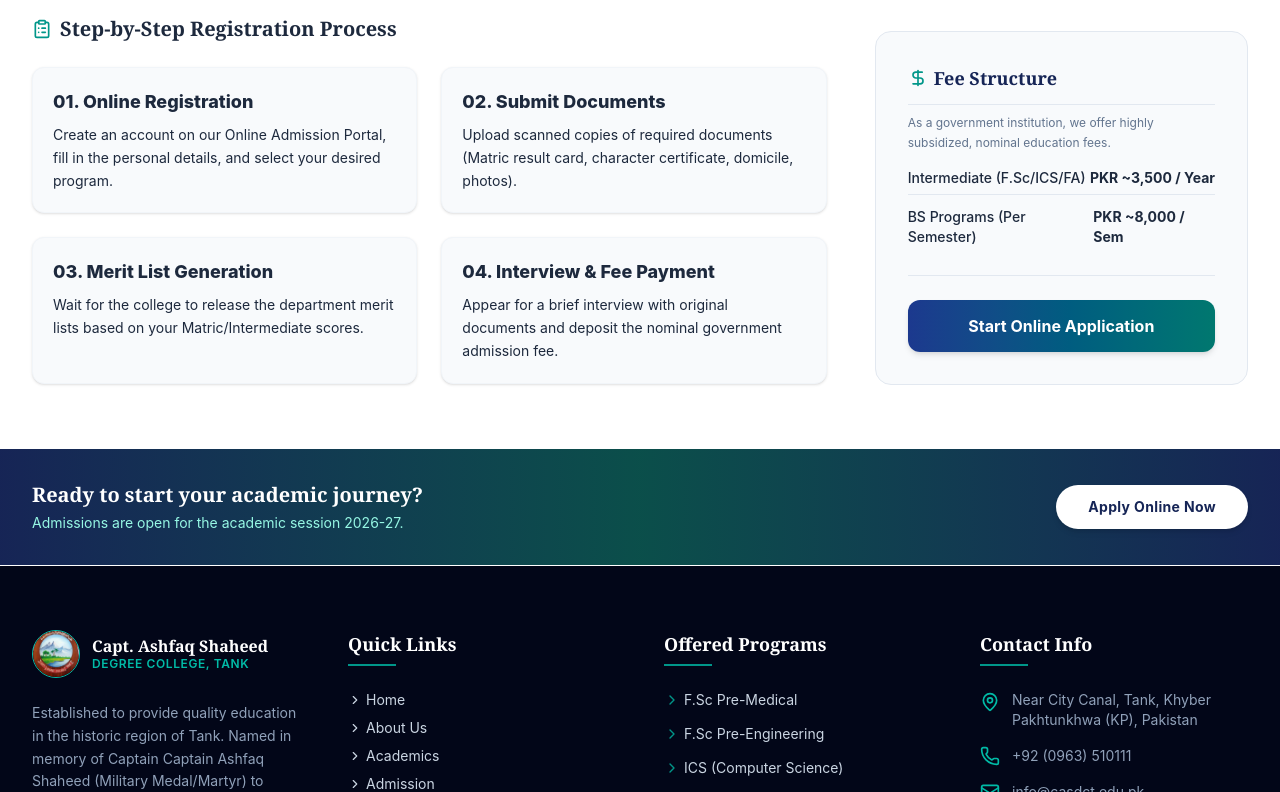
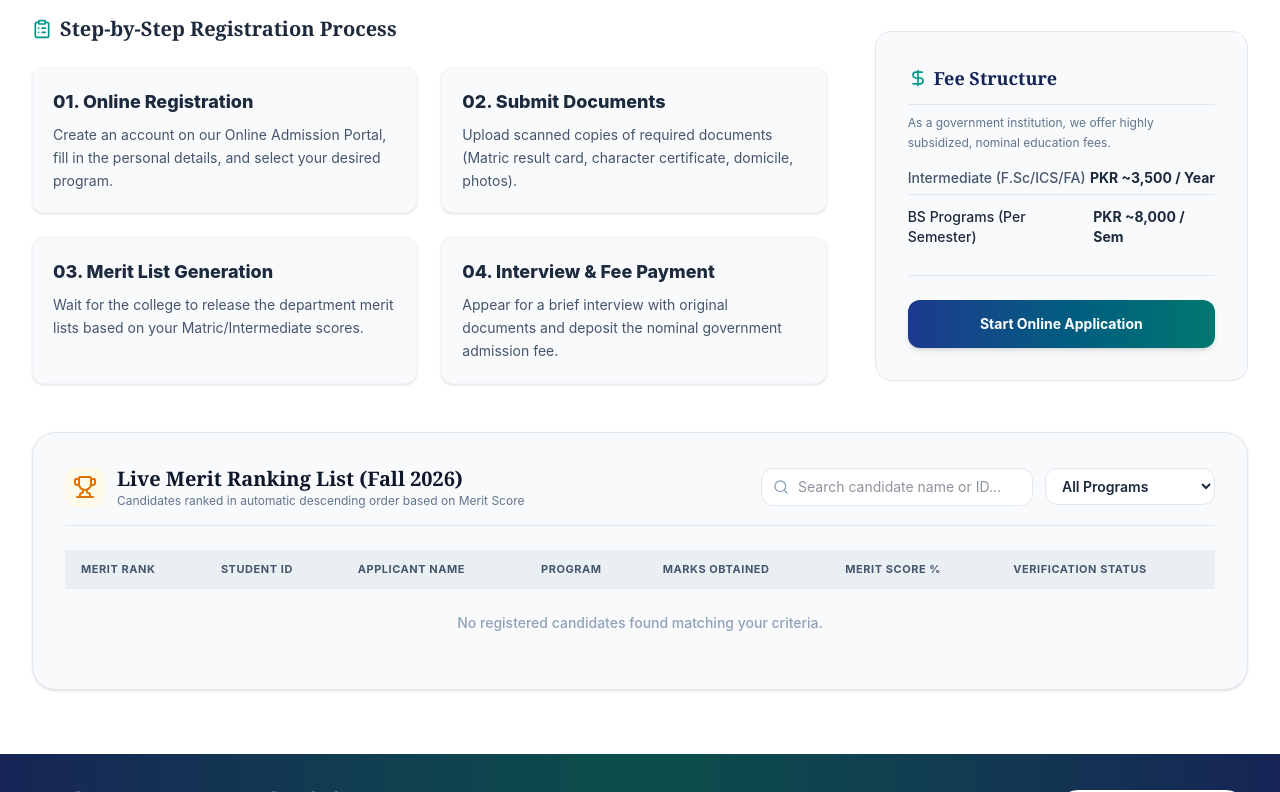
Before and after one commit to tanveermedaveer-jpg/gdc-tank-website, a React (Vite) app: page /admission in a window 1280 px wide. Shown: the part 808-1600 px from the top of the page. Built offline with nearby package versions, Linux system fonts and the light colour scheme.

Commit message:
Implement automatic descending merit-based sorting for student records and live public merit list

```diff
--- a/src/pages/Admission.jsx
+++ b/src/pages/Admission.jsx
@@ -1,11 +1,49 @@
+import { useState, useEffect, useMemo } from 'react';
 import { Link } from 'react-router-dom';
-import { ClipboardList, ArrowRight, ShieldCheck, CheckCircle2, DollarSign, FileText } from 'lucide-react';
+import { ClipboardList, ShieldCheck, CheckCircle2, DollarSign, FileText, Award, Search, Trophy } from 'lucide-react';
 import campusImg from '../assets/campus.png';
 import { useLanguage } from '../context/LanguageContext';
 
 export default function Admission() {
   const { t } = useLanguage();
   const isUrdu = t('home') === 'ہوم';
+
+  const [admissions, setAdmissions] = useState([]);
+  const [selectedProgram, setSelectedProgram] = useState('All');
+  const [searchQuery, setSearchQuery] = useState('');
+
+  // Load admissions from localStorage on mount and sort by merit descending
+  useEffect(() => {
+    const loadMeritList = () => {
+      const stored = localStorage.getItem('casdct_admissions');
+      if (stored) {
+        try {
+          const parsed = JSON.parse(stored);
+          if (Array.isArray(parsed)) {
+            // Sort by Merit % descending
+            const sorted = [...parsed].sort((a, b) => Number(b.meritPct || 0) - Number(a.meritPct || 0));
+            setAdmissions(sorted);
+          }
+        } catch (e) {}
+      }
+    };
+    loadMeritList();
+    window.addEventListener('casdct_admission_submitted', loadMeritList);
+    return () => window.removeEventListener('casdct_admission_submitted', loadMeritList);
+  }, []);
+
+  // Filtered public merit list sorted descending by merit percentage
+  const publicMeritList = useMemo(() => {
+    return admissions.filter(st => {
+      const query = searchQuery.toLowerCase().trim();
+      const matchesQuery = st.fullName.toLowerCase().includes(query) ||
+                           st.regId.toLowerCase().includes(query) ||
+                           st.program.toLowerCase().includes(query);
+      if (!matchesQuery) return false;
+      if (selectedProgram === 'All') return true;
+      return st.program.toLowerCase().includes(selectedProgram.toLowerCase());
+    }).sort((a, b) => Number(b.meritPct || 0) - Number(a.meritPct || 0));
+  }, [admissions, searchQuery, selectedProgram]);
 
   const steps = [
     {
@@ -75,17 +113,18 @@ export default function Admission() {
       </section>
 
       {/* Intro and Guidelines */}
-      <section className="bg-white py-16">
-        <div className="max-w-7xl mx-auto px-4 sm:px-6 lg:px-8">
+      <section className="bg-white dark:bg-slate-950 py-16">
+        <div className="max-w-7xl mx-auto px-4 sm:px-6 lg:px-8 space-y-12">
+
           <div className="grid grid-cols-1 lg:grid-cols-12 gap-12">
 
             {/* Left Content */}
             <div className="lg:col-span-8 space-y-8">
               <div>
-                <h2 className="text-2xl font-bold text-blue-950 font-serif mb-4">
+                <h2 className="text-2xl font-bold text-blue-950 dark:text-white font-serif mb-4">
                   {isUrdu ? 'داخلہ کے رہنما اصول' : 'Admission Guidelines'}
                 </h2>
-                <p className="text-slate-650 leading-relaxed text-sm sm:text-base">
+                <p className="text-slate-600 dark:text-slate-300 leading-relaxed text-sm sm:text-base">
                   {isUrdu
                     ? 'گورنمنٹ کیپٹن اشفاق شہید ڈگری کالج، ٹانک میں داخلے خالصتاً میرٹ کی بنیاد پر ہائر ایجوکیشن ڈیپارٹمنٹ (HED)، حکومتِ خیبر پختونخوا کی جاری کردہ پالیسی کے مطابق ہوتے ہیں۔'
                     : 'Admissions to Captain. Ashfaq Shaheed Degree College, Tank are strictly based on merit, conforming to the policy rules issued by the Higher Education Department (HED), Government of Khyber Pakhtunkhwa.'}
@@ -93,42 +132,42 @@ export default function Admission() {
               </div>
 
               {/* Timeline Info */}
-              <div className="bg-teal-50 border border-teal-150 rounded-2xl p-6 sm:p-8">
-                <h3 className="text-lg font-bold text-teal-950 font-serif mb-3 flex items-center">
-                  <ShieldCheck className="w-5 h-5 text-teal-700 mr-2" />
+              <div className="bg-teal-50 dark:bg-slate-900 border border-teal-150 dark:border-slate-800 rounded-2xl p-6 sm:p-8">
+                <h3 className="text-lg font-bold text-teal-950 dark:text-teal-300 font-serif mb-3 flex items-center">
+                  <ShieldCheck className="w-5 h-5 text-teal-700 dark:text-teal-400 mr-2" />
                   {isUrdu ? 'داخلہ کا اہم شیڈول (خریف 2026)' : 'Key Admission Schedule (Fall 2026)'}
                 </h3>
-                <ul className="space-y-3.5 text-sm text-slate-700 mt-4">
-                  <li className="flex justify-between border-b border-teal-100 pb-2">
-                    <span className="font-semibold text-slate-600">{isUrdu ? 'آن لائن رجسٹریشن کا آغاز:' : 'Online Registrations Start:'}</span>
-                    <span className="font-bold text-teal-800">{isUrdu ? '20 اگست، 2026' : 'August 20, 2026'}</span>
+                <ul className="space-y-3.5 text-sm text-slate-700 dark:text-slate-300 mt-4">
+                  <li className="flex justify-between border-b border-teal-100 dark:border-slate-800 pb-2">
+                    <span className="font-semibold text-slate-600 dark:text-slate-400">{isUrdu ? 'آن لائن رجسٹریشن کا آغاز:' : 'Online Registrations Start:'}</span>
+                    <span className="font-bold text-teal-800 dark:text-teal-300">{isUrdu ? '20 اگست، 2026' : 'August 20, 2026'}</span>
                   </li>
-                  <li className="flex justify-between border-b border-teal-100 pb-2">
-                    <span className="font-semibold text-slate-600">{isUrdu ? 'آن لائن درخواست جمع کرانے کی آخری تاریخ:' : 'Last Date to Submit Online Application:'}</span>
-                    <span className="font-bold text-teal-800">{isUrdu ? '10 ستمبر، 2026' : 'September 10, 2026'}</span>
+                  <li className="flex justify-between border-b border-teal-100 dark:border-slate-800 pb-2">
+                    <span className="font-semibold text-slate-600 dark:text-slate-400">{isUrdu ? 'آن لائن درخواست جمع کرانے کی آخری تاریخ:' : 'Last Date to Submit Online Application:'}</span>
+                    <span className="font-bold text-teal-800 dark:text-teal-300">{isUrdu ? '10 ستمبر، 2026' : 'September 10, 2026'}</span>
                   </li>
-                  <li className="flex justify-between border-b border-teal-100 pb-2">
-                    <span className="font-semibold text-slate-600">{isUrdu ? 'پہلی میرٹ لسٹ کا اجراء:' : 'First Merit List Display:'}</span>
-                    <span className="font-bold text-teal-800">{isUrdu ? '14 ستمبر، 2026' : 'September 14, 2026'}</span>
+                  <li className="flex justify-between border-b border-teal-100 dark:border-slate-800 pb-2">
+                    <span className="font-semibold text-slate-600 dark:text-slate-400">{isUrdu ? 'پہلی میرٹ لسٹ کا اجراء:' : 'First Merit List Display:'}</span>
+                    <span className="font-bold text-teal-800 dark:text-teal-300">{isUrdu ? '14 ستمبر، 2026' : 'September 14, 2026'}</span>
                   </li>
                   <li className="flex justify-between">
-                    <span className="font-semibold text-slate-600">{isUrdu ? 'کلاسز کا باقاعدہ آغاز:' : 'Commencement of Classes:'}</span>
-                    <span className="font-bold text-teal-800">{isUrdu ? '20 ستمبر، 2026' : 'September 20, 2026'}</span>
+                    <span className="font-semibold text-slate-600 dark:text-slate-400">{isUrdu ? 'کلاسز کا باقاعدہ آغاز:' : 'Commencement of Classes:'}</span>
+                    <span className="font-bold text-teal-800 dark:text-teal-300">{isUrdu ? '20 ستمبر، 2026' : 'September 20, 2026'}</span>
                   </li>
                 </ul>
               </div>
 
               {/* Steps grid */}
               <div>
-                <h3 className="text-xl font-bold text-slate-800 font-serif mb-6 flex items-center">
-                  <ClipboardList className="w-5 h-5 text-teal-600 mr-2" />
+                <h3 className="text-xl font-bold text-slate-800 dark:text-white font-serif mb-6 flex items-center">
+                  <ClipboardList className="w-5 h-5 text-teal-600 dark:text-teal-400 mr-2" />
                   {isUrdu ? 'رجسٹریشن کا مرحلہ وار طریقہ کار' : 'Step-by-Step Registration Process'}
                 </h3>
                 <div className="grid grid-cols-1 sm:grid-cols-2 gap-6">
                   {steps.map((step, idx) => (
-                    <div key={idx} className="bg-slate-50 border border-slate-100 rounded-xl p-5 shadow-sm hover:shadow-md transition-shadow">
-                      <div className="text-teal-750 font-extrabold text-lg mb-2">{step.num}. {step.title}</div>
-                      <p className="text-xs sm:text-sm text-slate-650 leading-relaxed">{step.desc}</p>
+                    <div key={idx} className="bg-slate-50 dark:bg-slate-900 border border-slate-100 dark:border-slate-800 rounded-xl p-5 shadow-sm hover:shadow-md transition-shadow">
+                      <div className="text-teal-750 dark:text-teal-400 font-extrabold text-lg mb-2">{step.num}. {step.title}</div>
+                      <p className="text-xs sm:text-sm text-slate-600 dark:text-slate-400 leading-relaxed">{step.desc}</p>
                     </div>
                   ))}
                 </div>
@@ -139,15 +178,15 @@ export default function Admission() {
             <div className="lg:col-span-4 space-y-8">
 
               {/* Documents Checklist */}
-              <div className="bg-slate-50 border border-slate-200 rounded-2xl p-6 sm:p-8">
-                <h3 className="text-lg font-bold text-blue-950 font-serif border-b border-slate-200 pb-3 flex items-center">
-                  <FileText className="w-5 h-5 text-teal-600 mr-2" />
+              <div className="bg-slate-50 dark:bg-slate-900 border border-slate-200 dark:border-slate-800 rounded-2xl p-6 sm:p-8">
+                <h3 className="text-lg font-bold text-blue-950 dark:text-white font-serif border-b border-slate-200 dark:border-slate-800 pb-3 flex items-center">
+                  <FileText className="w-5 h-5 text-teal-600 dark:text-teal-400 mr-2" />
                   {isUrdu ? 'مطلوبہ دستاویزات' : 'Required Documents'}
                 </h3>
-                <ul className="space-y-3.5 mt-4 text-xs sm:text-sm text-slate-650">
+                <ul className="space-y-3.5 mt-4 text-xs sm:text-sm text-slate-600 dark:text-slate-400">
                   {documents.map((doc, idx) => (
                     <li key={idx} className="flex items-start">
-                      <CheckCircle2 className="w-4 h-4 text-teal-600 mr-2 mt-0.5 flex-shrink-0" />
+                      <CheckCircle2 className="w-4 h-4 text-teal-600 dark:text-teal-400 mr-2 mt-0.5 flex-shrink-0" />
                       <span>{doc}</span>
                     </li>
                   ))}
@@ -155,9 +194,9 @@ export default function Admission() {
               </div>
 
               {/* Fees Structure */}
-              <div className="bg-slate-50 border border-slate-200 rounded-2xl p-6 sm:p-8">
-                <h3 className="text-lg font-bold text-blue-950 font-serif border-b border-slate-200 pb-3 flex items-center">
-                  <DollarSign className="w-5 h-5 text-teal-600 mr-1.5" />
+              <div className="bg-slate-50 dark:bg-slate-900 border border-slate-200 dark:border-slate-800 rounded-2xl p-6 sm:p-8">
+                <h3 className="text-lg font-bold text-blue-950 dark:text-white font-serif border-b border-slate-200 dark:border-slate-800 pb-3 flex items-center">
+                  <DollarSign className="w-5 h-5 text-teal-600 dark:text-teal-400 mr-1.5" />
                   {isUrdu ? 'فیس کا ڈھانچہ' : 'Fee Structure'}
                 </h3>
                 <p className="text-xs text-slate-500 mt-2 leading-relaxed">
@@ -166,19 +205,19 @@ export default function Admission() {
                     : 'As a government institution, we offer highly subsidized, nominal education fees.'}
                 </p>
                 <div className="space-y-3 mt-4 text-sm">
-                  <div className="flex justify-between border-b border-slate-200 pb-1.5">
-                    <span className="text-slate-650 font-medium">{isUrdu ? 'انٹرمیڈیٹ (F.Sc/ICS/FA)' : 'Intermediate (F.Sc/ICS/FA)'}</span>
-                    <span className="font-bold text-slate-800">{isUrdu ? 'سالانہ ~3,500 روپے' : 'PKR ~3,500 / Year'}</span>
+                  <div className="flex justify-between border-b border-slate-200 dark:border-slate-800 pb-1.5">
+                    <span className="text-slate-600 dark:text-slate-400 font-medium">{isUrdu ? 'انٹرمیڈیٹ (F.Sc/ICS/FA)' : 'Intermediate (F.Sc/ICS/FA)'}</span>
+                    <span className="font-bold text-slate-800 dark:text-slate-200">{isUrdu ? 'سالانہ ~3,500 روپے' : 'PKR ~3,500 / Year'}</span>
                   </div>
                   <div className="flex justify-between pb-1">
-                    <span className="text-slate-650 font-medium">{isUrdu ? 'بی ایس پروگرام (فی سمسٹر)' : 'BS Programs (Per Semester)'}</span>
-                    <span className="font-bold text-slate-800">{isUrdu ? 'فی سمسٹر ~8,000 روپے' : 'PKR ~8,000 / Sem'}</span>
+                    <span className="text-slate-650 dark:text-slate-400 font-medium">{isUrdu ? 'بی ایس پروگرام (فی سمسٹر)' : 'BS Programs (Per Semester)'}</span>
+                    <span className="font-bold text-slate-800 dark:text-slate-200">{isUrdu ? 'فی سمسٹر ~8,000 روپے' : 'PKR ~8,000 / Sem'}</span>
                   </div>
                 </div>
-                <div className="pt-6 border-t border-slate-200 mt-6">
+                <div className="pt-6 border-t border-slate-200 dark:border-slate-800 mt-6">
                   <Link
                     to="/apply"
-                    className="w-full block text-center bg-gradient-to-r from-blue-900 to-teal-700 hover:from-blue-950 hover:to-teal-800 text-white font-bold py-3.5 rounded-xl shadow-md transition-colors"
+                    className="w-full block text-center bg-gradient-to-r from-blue-900 to-teal-700 hover:from-blue-950 hover:to-teal-800 text-white font-bold py-3.5 rounded-xl shadow-md transition-colors text-sm"
                   >
                     {isUrdu ? 'آن لائن درخواست کا آغاز' : 'Start Online Application'}
                   </Link>
@@ -188,6 +227,100 @@ export default function Admission() {
             </div>
 
           </div>
+
+          {/* PUBLIC LIVE MERIT RANKING LIST (Automatically Sorted Descending by Merit Score) */}
+          <div className="bg-slate-50 dark:bg-slate-900 border border-slate-200 dark:border-slate-800 rounded-3xl p-6 sm:p-8 shadow-sm space-y-6">
+            <div className="flex flex-col sm:flex-row sm:items-center justify-between gap-4 border-b border-slate-200 dark:border-slate-800 pb-4">
+              <div className="flex items-center gap-3">
+                <div className="w-10 h-10 rounded-xl bg-amber-50 dark:bg-amber-950/60 text-amber-600 dark:text-amber-400 flex items-center justify-center font-bold">
+                  <Trophy className="w-6 h-6" />
+                </div>
+                <div>
+                  <h3 className="text-xl font-bold text-slate-900 dark:text-white font-serif">
+                    {isUrdu ? 'لائیو میرٹ پاکستان رینکنگ لسٹ 2026' : 'Live Merit Ranking List (Fall 2026)'}
+                  </h3>
+                  <p className="text-xs text-slate-500">
+                    {isUrdu ? 'خالصتاً میرٹ نمبرات کی ترجیحی ترتیب میں لائیو درجہ بندی' : 'Candidates ranked in automatic descending order based on Merit Score'}
+                  </p>
+                </div>
+              </div>
+
+              {/* Filters */}
+              <div className="flex items-center gap-3 flex-wrap">
+                <div className="relative">
+                  <Search className="w-4 h-4 text-slate-400 absolute left-3 top-1/2 -translate-y-1/2" />
+                  <input
+                    type="text"
+                    value={searchQuery}
+                    onChange={(e) => setSearchQuery(e.target.value)}
+                    placeholder="Search candidate name or ID..."
+                    className="bg-white dark:bg-slate-800 text-xs sm:text-sm pl-9 pr-4 py-2 rounded-xl border border-slate-200 dark:border-slate-700"
+                  />
+                </div>
+                <select
+                  value={selectedProgram}
+                  onChange={(e) => setSelectedProgram(e.target.value)}
+                  className="bg-white dark:bg-slate-800 text-xs sm:text-sm px-3 py-2 rounded-xl border border-slate-200 dark:border-slate-700 font-semibold"
+                >
+                  <option value="All">All Programs</option>
+                  <option value="BS">BS Programs</option>
+                  <option value="FSc">FSc / Intermediate</option>
+                  <option value="Matric">Matric / SSC</option>
+                </select>
+              </div>
+            </div>
+
+            {/* Merit List Table */}
+            <div className="overflow-x-auto">
+              <table className="w-full text-left border-collapse text-xs sm:text-sm">
+                <thead>
+                  <tr className="bg-slate-200/60 dark:bg-slate-800 text-slate-600 dark:text-slate-400 uppercase font-bold text-[11px] tracking-wider">
+                    <th className="py-3 px-4">Merit Rank</th>
+                    <th className="py-3 px-4">Student ID</th>
+                    <th className="py-3 px-4">Applicant Name</th>
+                    <th className="py-3 px-4">Program</th>
+                    <th className="py-3 px-4">Marks Obtained</th>
+                    <th className="py-3 px-4">Merit Score %</th>
+                    <th className="py-3 px-4">Verification Status</th>
+                  </tr>
+                </thead>
+                <tbody className="divide-y divide-slate-200 dark:divide-slate-800 font-medium">
+                  {publicMeritList.length === 0 ? (
+                    <tr>
+                      <td colSpan={7} className="py-6 text-center text-slate-400">
+                        No registered candidates found matching your criteria.
+                      </td>
+                    </tr>
+                  ) : (
+                    publicMeritList.map((st, index) => (
+                      <tr key={st.regId} className="hover:bg-slate-100/60 dark:hover:bg-slate-800/40">
+                        <td className="py-3.5 px-4 font-extrabold text-slate-900 dark:text-white">
+                          <span className={`inline-flex items-center justify-center w-7 h-7 rounded-full text-xs ${index === 0 ? 'bg-amber-400 text-slate-950 font-bold shadow' : index === 1 ? 'bg-slate-300 text-slate-900 font-bold' : index === 2 ? 'bg-amber-700 text-white font-bold' : 'bg-slate-200 dark:bg-slate-800 text-slate-700 dark:text-slate-300'}`}>
+                            #{index + 1}
+                          </span>
+                        </td>
+                        <td className="py-3.5 px-4 font-bold text-teal-700 dark:text-teal-400">{st.regId}</td>
+                        <td className="py-3.5 px-4 font-bold text-slate-900 dark:text-white">{st.fullName}</td>
+                        <td className="py-3.5 px-4">{st.program}</td>
+                        <td className="py-3.5 px-4">{st.marksText || `${st.matricMarks}/${st.matricTotal}`}</td>
+                        <td className="py-3.5 px-4">
+                          <span className="px-2.5 py-1 rounded-full text-xs font-bold bg-emerald-100 text-emerald-800 dark:bg-emerald-950 dark:text-emerald-300">
+                            {st.meritPct}%
+                          </span>
+                        </td>
+                        <td className="py-3.5 px-4">
+                          <span className={`px-2.5 py-1 rounded-full text-xs font-bold ${st.status === 'approved' ? 'bg-emerald-100 text-emerald-800' : 'bg-amber-100 text-amber-800'}`}>
+                            {st.status === 'approved' ? 'Approved' : 'Pending Verification'}
+                          </span>
+                        </td>
+                      </tr>
+                    ))
+                  )}
+                </tbody>
+              </table>
+            </div>
+          </div>
+
         </div>
       </section>
     </div>
```
Also changed, not shown: src/pages/AdminDashboard.jsx (+17 -11 lines).
